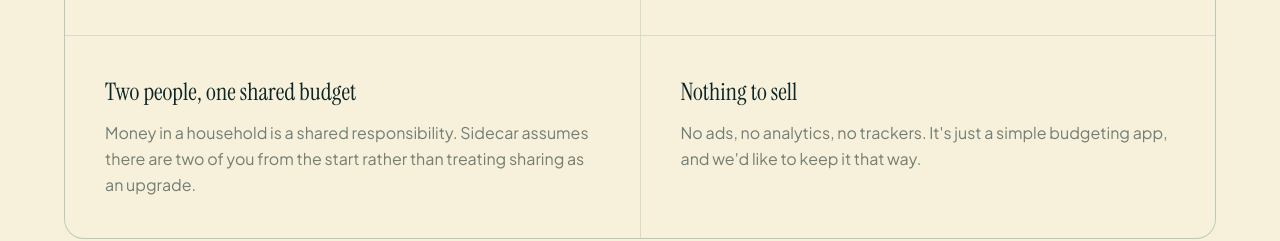
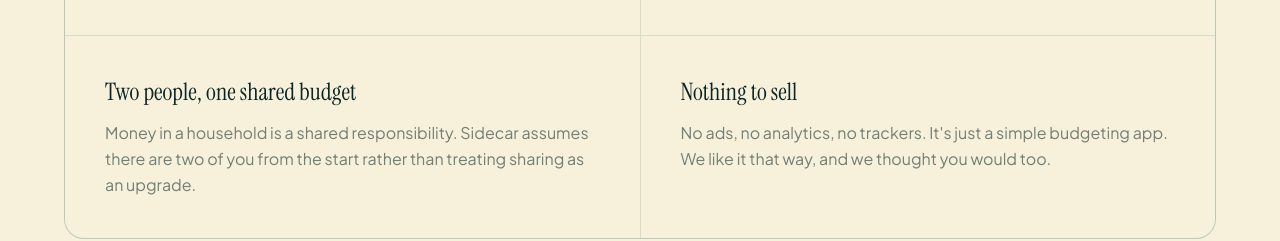
Before and after one commit to regentwebdesignjax/sidecar-website, a Next.js app: page /about in a window 1280 px wide. Shown: the part 2760-3001 px from the top of the page. Built offline with nearby package versions, Linux system fonts and the light colour scheme.

Commit message:
Update page.tsx

```diff
--- a/app/about/page.tsx
+++ b/app/about/page.tsx
@@ -27,7 +27,7 @@
   },
   {
     title: "Nothing to sell",
-    body: "No ads, no analytics, no trackers. It's just a simple budgeting app, and we'd like to keep it that way.",
+    body: "No ads, no analytics, no trackers. It's just a simple budgeting app. We like it that way, and we thought you would too.",
   },
 ];
 
```
